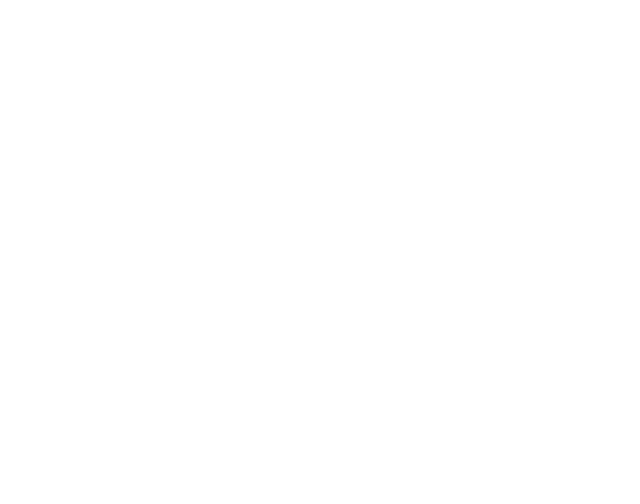
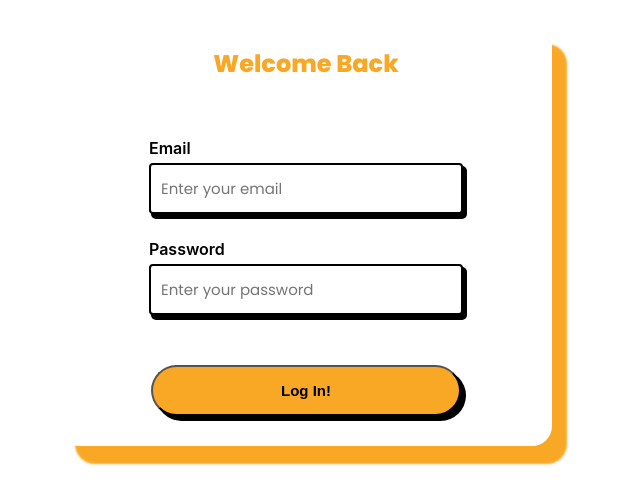
Before and after one commit to kaustubhpardhi/uplevel-admin, a React (Create React App) app: page /login in a window 1280 px wide. Before the commit this address had no page. Shown: the top 504 px of the page, without its empty margins (334-974 px from the left). Built offline with nearby package versions, Linux system fonts and the light colour scheme.

Commit message:
chore:::

```diff
--- a/src/App.js
+++ b/src/App.js
@@ -7,6 +7,8 @@ import Assignment from "./components/assignment/assignment";
 import Success from "./components/success/success";
 import Submission from "./components/submission/submission";
 import Badge from "./components/badge/badge";
+import Register from "./components/auth/register";
+import Login from "./components/auth/login";
 
 function App() {
   return (
@@ -19,6 +21,8 @@ function App() {
         <Route path="/success" element={<Success />} />
         <Route path="/submission" element={<Submission />} />
         <Route path="/badge" element={<Badge />} />
+        <Route path="/register" element={<Register />} />
+        <Route path="/login" element={<Login />} />
       </Routes>
     </div>
   );
--- /dev/null
+++ b/src/components/auth/login.css
@@ -0,0 +1,76 @@
+.reg-container {
+  display: flex;
+  align-items: center;
+  justify-content: center;
+  flex-direction: column;
+  text-align: center;
+  padding: 2%;
+}
+
+.form_area {
+  display: flex;
+  justify-content: center;
+  align-items: center;
+  flex-direction: column;
+  background-color: #fff;
+  height: auto;
+  width: 40%;
+  border-radius: 20px;
+  box-shadow: 15px 18px 2px #f9a826;
+}
+
+.title {
+  color: #f9a826;
+  font-weight: 900;
+  font-size: 1.5em;
+  margin-top: 20px;
+  font-family: poppins;
+}
+
+.sub_title {
+  font-weight: 600;
+  margin: 5px 0;
+}
+
+.form_group {
+  display: flex;
+  flex-direction: column;
+  align-items: baseline;
+  margin: 20px;
+}
+
+.form_style {
+  outline: none;
+  border: 2px solid #000;
+  box-shadow: 3px 4px 0px 1px #000;
+  width: 290px;
+  padding: 12px 10px;
+  border-radius: 4px;
+  font-size: 15px;
+  font-family: poppins;
+}
+
+.form_style:focus,
+.btn:focus {
+  transform: translateY(4px);
+  box-shadow: 1px 2px 0px 0px #000;
+}
+
+.btn {
+  padding: 15px;
+  margin: 30px 0px;
+  width: 310px;
+  font-size: 15px;
+  background: #f9a826;
+  border-radius: 30px;
+  font-weight: 800;
+  box-shadow: 5px 5px 0px 0px #000;
+}
+
+p {
+  margin: 20px 0px;
+}
+
+.link {
+  font-weight: 800;
+}
--- /dev/null
+++ b/src/components/auth/login.js
@@ -0,0 +1,59 @@
+import React, { useState } from "react";
+import "./login.css";
+
+const Login = () => {
+  const [name, setName] = useState("");
+  const [email, setEmail] = useState("");
+  const [password, setPassword] = useState("");
+  const [assignmentDomain, setAssignmentDomain] = useState("");
+
+  const handleSubmit = (e) => {
+    e.preventDefault();
+    // Perform signup logic or API request here
+    console.log("Form submitted:", { name, email, password });
+  };
+
+  return (
+    <div className="reg-container">
+      <div className="form_area">
+        <h4 className="title">Welcome Back</h4>
+        <form onSubmit={handleSubmit}>
+          <div className="form_group">
+            <label htmlFor="email" className="sub_title">
+              Email
+            </label>
+            <input
+              type="email"
+              className="form_style"
+              id="email"
+              placeholder="Enter your email"
+              value={email}
+              onChange={(e) => setEmail(e.target.value)}
+            />
+          </div>
+          <div className="form_group">
+            <label htmlFor="password" className="sub_title">
+              Password
+            </label>
+            <input
+              type="password"
+              className="form_style"
+              id="password"
+              placeholder="Enter your password"
+              value={password}
+              onChange={(e) => setPassword(e.target.value)}
+            />
+          </div>
+
+          <div>
+            <button type="submit" className="btn">
+              Log In!
+            </button>
+          </div>
+        </form>
+      </div>
+    </div>
+  );
+};
+
+export default Login;
--- /dev/null
+++ b/src/components/auth/register.css
@@ -0,0 +1,76 @@
+.reg-container {
+  display: flex;
+  align-items: center;
+  justify-content: center;
+  flex-direction: column;
+  text-align: center;
+  padding: 2%;
+}
+
+.form_area {
+  display: flex;
+  justify-content: center;
+  align-items: center;
+  flex-direction: column;
+  background-color: #fff;
+  height: auto;
+  width: 40%;
+  border-radius: 20px;
+  box-shadow: 15px 18px 2px #f9a826;
+}
+
+.title {
+  color: #f9a826;
+  font-weight: 900;
+  font-size: 1.5em;
+  margin-top: 20px;
+  font-family: poppins;
+}
+
+.sub_title {
+  font-weight: 600;
+  margin: 5px 0;
+}
+
+.form_group {
+  display: flex;
+  flex-direction: column;
+  align-items: baseline;
+  margin: 20px;
+}
+
+.form_style {
+  outline: none;
+  border: 2px solid #000;
+  box-shadow: 3px 4px 0px 1px #000;
+  width: 290px;
+  padding: 12px 10px;
+  border-radius: 4px;
+  font-size: 15px;
+  font-family: poppins;
+}
+
+.form_style:focus,
+.btn:focus {
+  transform: translateY(4px);
+  box-shadow: 1px 2px 0px 0px #000;
+}
+
+.btn {
+  padding: 15px;
+  margin: 30px 0px;
+  width: 310px;
+  font-size: 15px;
+  background: #f9a826;
+  border-radius: 30px;
+  font-weight: 800;
+  box-shadow: 5px 5px 0px 0px #000;
+}
+
+p {
+  margin: 20px 0px;
+}
+
+.link {
+  font-weight: 800;
+}
--- /dev/null
+++ b/src/components/auth/register.js
@@ -0,0 +1,87 @@
+import React, { useState } from "react";
+import "./register.css";
+
+const Register = () => {
+  const [name, setName] = useState("");
+  const [email, setEmail] = useState("");
+  const [password, setPassword] = useState("");
+  const [assignmentDomain, setAssignmentDomain] = useState("");
+
+  const handleSubmit = (e) => {
+    e.preventDefault();
+    // Perform signup logic or API request here
+    console.log("Form submitted:", { name, email, password });
+  };
+
+  return (
+    <div className="reg-container">
+      <div className="form_area">
+        <h4 className="title">Create Account</h4>
+        <form onSubmit={handleSubmit}>
+          <div className="form_group">
+            <label htmlFor="name" className="sub_title">
+              Name
+            </label>
+            <input
+              type="text"
+              className="form_style"
+              id="name"
+              placeholder="Enter your full name"
+              value={name}
+              onChange={(e) => setName(e.target.value)}
+            />
+          </div>
+          <div className="form_group">
+            <label htmlFor="email" className="sub_title">
+              Email
+            </label>
+            <input
+              type="email"
+              className="form_style"
+              id="email"
+              placeholder="Enter your email"
+              value={email}
+              onChange={(e) => setEmail(e.target.value)}
+            />
+          </div>
+          <div className="form_group">
+            <label htmlFor="password" className="sub_title">
+              Password
+            </label>
+            <input
+              type="password"
+              className="form_style"
+              id="password"
+              placeholder="Enter your password"
+              value={password}
+              onChange={(e) => setPassword(e.target.value)}
+            />
+          </div>
+          <div className="form_group">
+            <span className="sub_title">Assignment Domain</span>
+            <select
+              className="form_style"
+              onChange={(e) => setAssignmentDomain(e.target.value)}
+            >
+              <option value="apti">Aptitude</option>
+              <option value="backend">Backend</option>
+            </select>
+          </div>
+          <div>
+            <button type="submit" className="btn">
+              SIGN UP!
+            </button>
+            <p>
+              Have an Account?{" "}
+              <a href="/" className="link">
+                Login Here!
+              </a>
+            </p>
+          </div>
+        </form>
+      </div>
+    </div>
+  );
+};
+
+export default Register;
--- a/src/components/dashboard/dashboard.js
+++ b/src/components/dashboard/dashboard.js
@@ -3,6 +3,8 @@ import profile from "./assets/passport.jpg";
 import Navbar from "../navbar/navbar";
 
 function Dashboard() {
+  let today = new Date().toLocaleDateString();
+  console.log(today);
   return (
     <div className="container">
       <Navbar />
@@ -10,25 +12,25 @@ function Dashboard() {
         <div className="dashboard-nav">
           <div className="dashboard-nav-date">
             <span className="nav-date-title">Your Metrics 🔗</span>
-            <span className="nav-date-value">25/04/2023</span>
+            <span className="nav-date-value">{today}</span>
           </div>
           <div className="dashboard-profile">
             <img src={profile} alt="profile" className="profile-img" />
             <div className="profile-details">
               <span className="profile-title">Kaustubh</span>
-              <span className="profile-role">Backend</span>
+              <span className="profile-role">Test Admin</span>
             </div>
           </div>
         </div>
         <div className="dashboard-hero">
           <div className="metric metric-one">
-            <p>Total Students</p>
+            <p>Total Submissions</p>
           </div>
           <div className="metric metric-two">
-            <p>Total Students</p>
+            <p>Reviewed Candiates </p>
           </div>
           <div className="metric metric-three">
-            <p>Total Students</p>
+            <p>Hired Candidates</p>
           </div>
         </div>
       </div>
--- a/src/components/success/success.js
+++ b/src/components/success/success.js
@@ -6,7 +6,7 @@ const Success = () => {
     <div className="container">
       <Navbar />
       <div className="success">
-        <h2 className="success-title">Assignment Uploaded Successfully</h2>
+        <h2 className="success-title"> Added Successfully</h2>
       </div>
     </div>
   );
--- a/src/index.js
+++ b/src/index.js
@@ -5,7 +5,7 @@ import App from "./App";
 import { BrowserRouter } from "react-router-dom";
 import axios from "axios";
 
-axios.defaults.baseURL = "http://localhost:8081";
+axios.defaults.baseURL = "http://localhost:5000";
 
 const root = ReactDOM.createRoot(document.getElementById("root"));
 root.render(
```
Also changed, not shown: src/components/auth/RequireAuth.js (added, +16 -0 lines).
